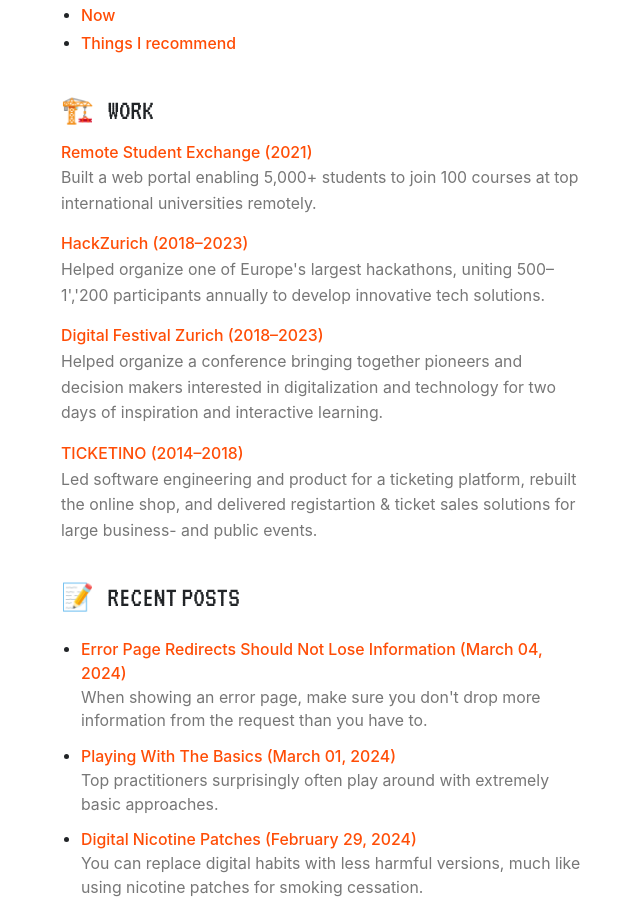
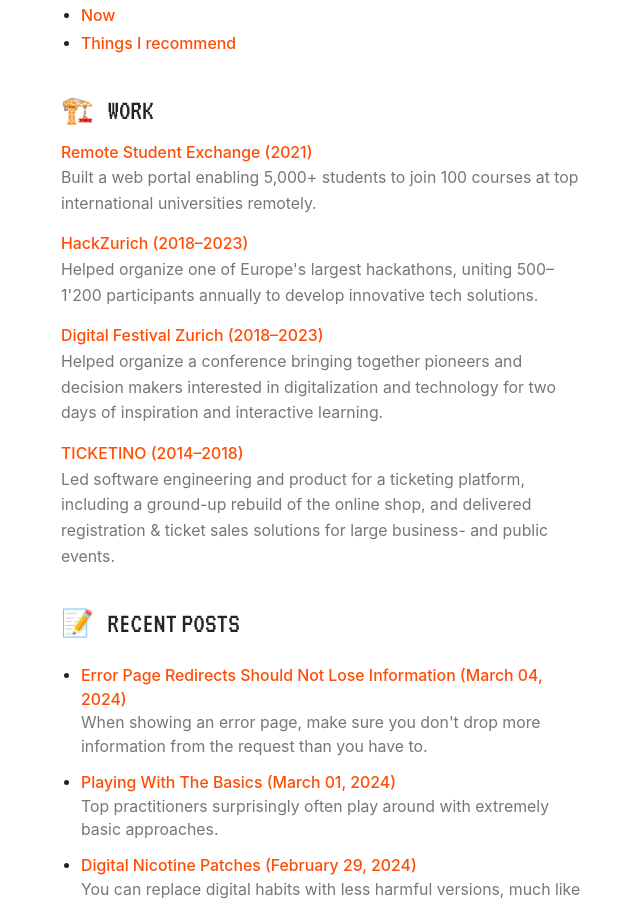
Before and after one commit to bschne/bschne.github.io, a Jekyll site: the page built from index.markdown, in a window 1280 px wide and 900 px high, scrolled down 412 px. Shown: the whole window, without its empty margins (315-955 px from the left). Built offline with Jekyll 4.4.1, drawn with Linux system fonts in a browser that asks for light colours.

Commit message:
Minor project fixes

```diff
--- a/_data/projects.yml
+++ b/_data/projects.yml
@@ -4,7 +4,7 @@
   link: https://x.com/jhaushofer/status/1483667178234990592
 - title: HackZurich
   timeframe: "2018–2023"
-  description: Helped organize one of Europe's largest hackathons, uniting 500–1','200 participants annually to develop innovative tech solutions.
+  description: Helped organize one of Europe's largest hackathons, uniting 500–1'200 participants annually to develop innovative tech solutions.
   link: https://hackzurich.com
 - title: Digital Festival Zurich
   timeframe: "2018–2023"
@@ -12,6 +12,6 @@
   link: https://digitalfestival.ch
 - title: TICKETINO
   timeframe: "2014–2018"
-  description: Led software engineering and product for a ticketing platform, rebuilt the online shop, and delivered registartion &amp; ticket sales solutions for large business- and public events.
+  description: Led software engineering and product for a ticketing platform, including a ground-up rebuild of the online shop, and delivered registration &amp; ticket sales solutions for large business- and public events.
   link: https://ticketino.com/
 # Add more projects below following the same structure
```
